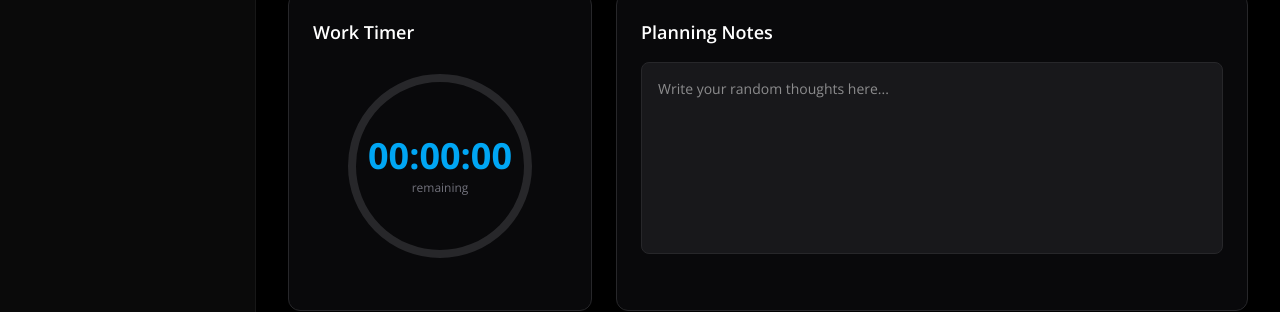
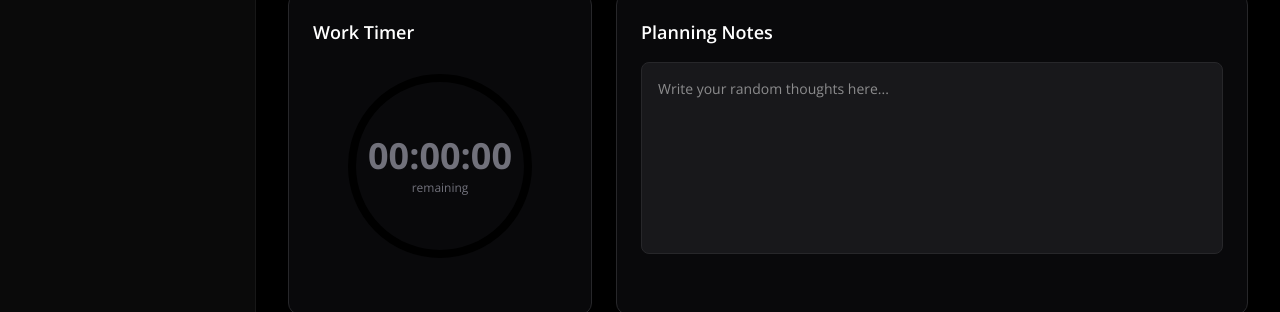
Before and after one commit to prashant1177/vidash, a React (Vite) app in the folder frontend/: page /app in a window 1280 px wide. Shown: the part 365-677 px from the top of the page. Built offline with nearby package versions, Linux system fonts and the light colour scheme; no server answers.

Commit message:
added timer section

```diff
--- a/frontend/src/pages/app/components/TimerSection.jsx
+++ b/frontend/src/pages/app/components/TimerSection.jsx
@@ -1,6 +1,8 @@
 import React, { useEffect, useState } from "react";
+import useStore from "../../../Store";
 
-export default function TimerSection({ nextTask, currentTime }) {
+export default function TimerSection() {
+  const { nextTask, currentTime } = useStore();
   const [totalWorkSeconds, setTotalWorkSeconds] = useState(0);
   const [workSeconds, setWorkSeconds] = useState(0);
   const [remainingSeconds, setRemainingSeconds] = useState(0);
@@ -85,7 +87,7 @@ export default function TimerSection({ nextTask, currentTime }) {
               cx="96"
               cy="96"
               r="88"
-                      stroke="#27272a"
+              stroke="#000000"
               strokeWidth="8"
               fill="none"
             />
@@ -93,7 +95,7 @@ export default function TimerSection({ nextTask, currentTime }) {
               cx="96"
               cy="96"
               r="88"
-                      stroke="#f97316"
+              stroke="#27272a"
               strokeWidth="8"
               fill="none"
               strokeDasharray={`${2 * Math.PI * 88}`}
@@ -104,7 +106,7 @@ export default function TimerSection({ nextTask, currentTime }) {
             />
           </svg>
           <div className="text-center">
-            <div className="text-4xl font-bold font-mono text-sky-500">
+            <div className="text-4xl font-bold font-mono text-zinc-500">
               {formatTime(remainingSeconds)}
             </div>
             <div className="text-xs text-zinc-500 mt-1"> remaining</div>
```
